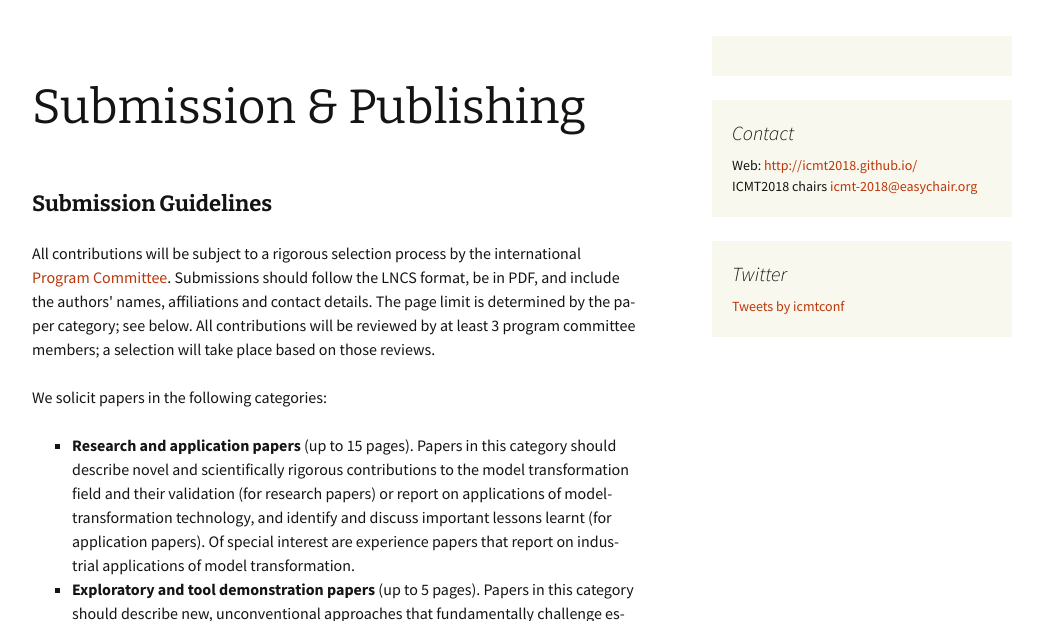
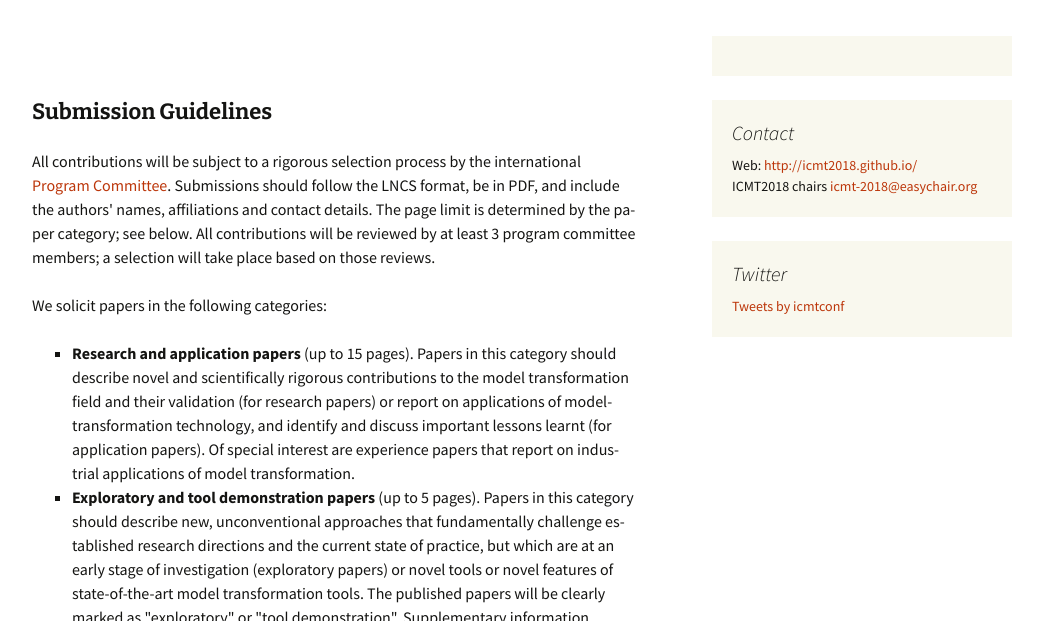
Before and after one commit to icmt-conference/icmt2018.github.io, a Jekyll site: the page built from submission.md, in a window 1280 px wide and 900 px high, cut to the strip 279-900 px from the top of the window. Shown: the whole strip, without its empty margins (148-1191 px from the left). Built offline with Jekyll 4.4.1, drawn with Linux system fonts in a browser that asks for light colours; comment, search, counter and statistics services are not loaded; a style sheet for code colours, icons or effects is not loaded.

Commit message:
change in a title

```diff
--- a/submission.md
+++ b/submission.md
@@ -4,11 +4,12 @@ title: Submission
 ---
 
 <article id="post-24" class="post-24 page type-page status-publish hentry">
+<!--
 					<header class="entry-header">
 
 						<h1 class="entry-title">Submission &#038; Publishing</h1>
-					</header><!-- .entry-header -->
-
+					</header>
+-->
 					<div class="entry-content">
 						<h3>Submission Guidelines</h3>
 
```
